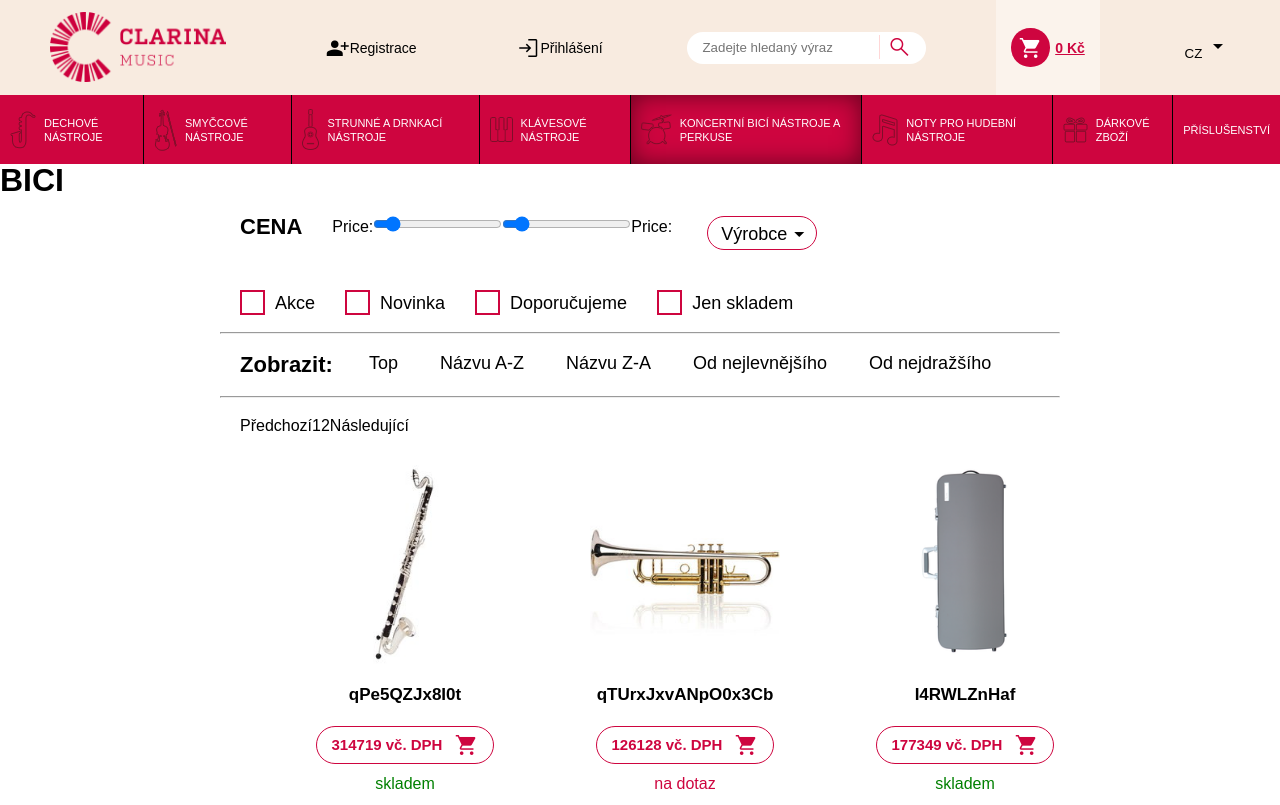
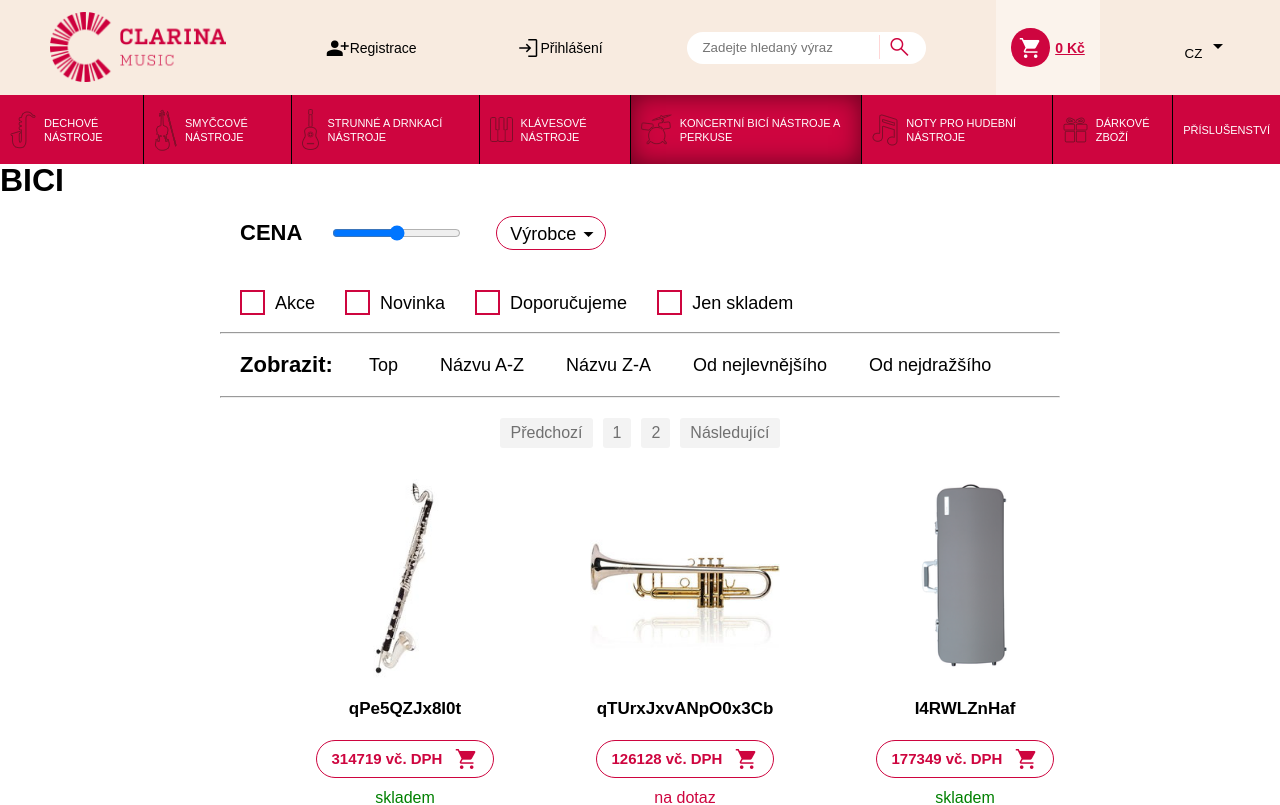
Before and after one commit to panSteven4/clarina, an Angular app: page /katalog/bici in a window 1280 px wide. Shown: the top 805 px of the page. Built offline with nearby package versions, Linux system fonts and the light colour scheme; a web font is replaced by a local one.

Commit message:
filter component - nubmer of page of items row css

```diff
--- a/src/app/content/filters/filters.component.css
+++ b/src/app/content/filters/filters.component.css
@@ -8,6 +8,7 @@
 .row {
   display: flex;
   justify-content: flex-start;
+  align-items: center;
   padding: 20px;
 }
 
@@ -163,3 +164,21 @@
 .hidden {
   display: none;
 }
+
+.number-page-container {
+  justify-content: center;
+}
+
+.number-page-container a {
+  margin-left: 5px;
+  margin-right: 5px;
+  padding: 7px 10px;
+  background-color: #f3f3f3;
+  border-radius: 3px;
+  color: #707070
+}
+
+.number-page-container a:hover {
+  background-color: #dcdcdc;
+  color: black;
+}
--- a/src/app/content/filters/filters.component.html
+++ b/src/app/content/filters/filters.component.html
@@ -1,12 +1,7 @@
 <div class="container">
   <div class="row">
     <span class="price">CENA</span>
-    <span data-role="rangeslider">
-      <label for="price-min">Price:</label>
-      <input type="range" name="price-min" id="price-min" value="200" min="0" max="1000">
-      <input type="range" name="price-max" id="price-max" value="800" min="0" max="1000">
-      <label for="price-max">Price:</label>
-    </span>
+    <input type="range" name="" id="">
     <div class="dropdown-btn-container">
       <button class="available-button" (click)="toggle()">
         <span>
@@ -59,7 +54,8 @@
     <span class="show-link"><a>Od nejdražšího</a></span>
   </div>
   <hr>
-  <div class="row">
+  <div class="row number-page-container">
+<!--this will be later done using *ngFor, typescript and directives, but now there are no data for that-->
     <a>Předchozí</a>
     <a>1</a>
     <a>2</a>
--- a/src/app/content/filters/filters.component.ts
+++ b/src/app/content/filters/filters.component.ts
@@ -7,6 +7,8 @@ import { Component } from '@angular/core';
 })
 export class FiltersComponent {
   isDropped = false;
+  minValue = 0;
+  maxValue = 1300000;
 
   toggle() {
     this.isDropped = !this.isDropped;
```
